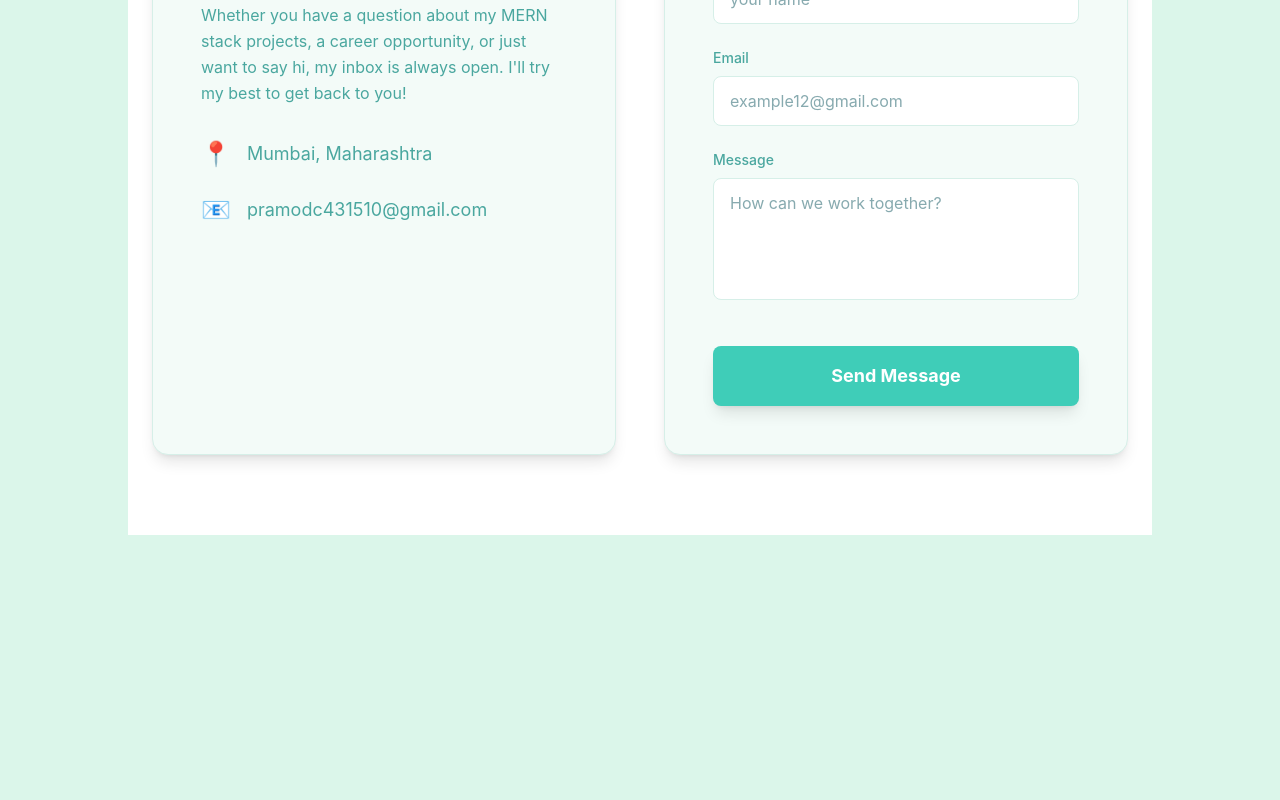
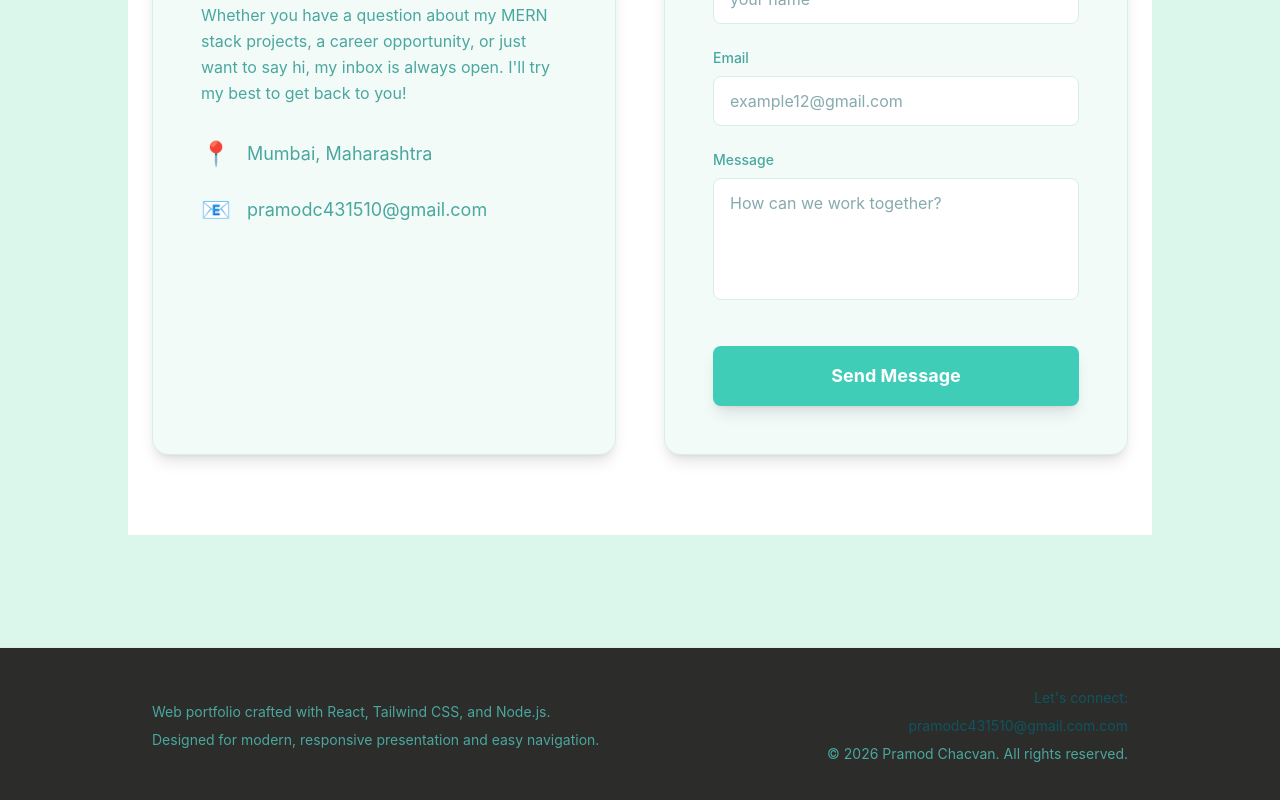
Before and after one commit to chavanpramod-ui/portfolio_frontend, a React (Vite) app: page / in a window 1280 px wide. Shown: the part 5763-6563 px from the top of the page. Before the commit the page ends 6410 px from the top, so only its background shows below. Built offline with nearby package versions, Linux system fonts and the light colour scheme.

Commit message:
new changes

```diff
--- a/index.html
+++ b/index.html
@@ -2,9 +2,9 @@
 <html lang="en">
   <head>
     <meta charset="UTF-8" />
-    <link rel="icon" type="image/png" href="man.png" />
+    <link rel="icon" type="image/png" href="#" />
     <meta name="viewport" content="width=device-width, initial-scale=1.0" />
-    <title>Pramod-Portfolio</title>
+    <title>portfolio</title>
   </head>
   <body>
     <div id="root"></div>
--- a/src/App.jsx
+++ b/src/App.jsx
@@ -7,6 +7,7 @@ import Awards from './components/Awards';
 import Education from './components/Education';
 import ProjectGallery from './components/ProjectGallery';
 import Contact from './components/Contact';
+import Footer from './components/Footer';
 
 function App() {
   const [theme, setTheme] = useState('light');
@@ -69,6 +70,8 @@ function App() {
         </div>
       </main>
 
+      <Footer />
+
       {showScrollTop && (
         <button
           onClick={() => window.scrollTo({ top: 0, behavior: 'smooth' })}
--- /dev/null
+++ b/src/components/Footer.jsx
@@ -0,0 +1,20 @@
+function Footer() {
+  return (
+    <footer className="border-t border-[var(--border)] bg-[#2C2C2A] text-[var(--muted)]">
+      <div className="mx-auto flex max-w-5xl flex-col gap-6 px-6 py-10 sm:flex-row sm:items-center sm:justify-between">
+        <div className="space-y-2">
+          <p className="text-sm">Web portfolio crafted with React, Tailwind CSS, and Node.js.</p>
+          <p className="text-sm">Designed for modern, responsive presentation and easy navigation.</p>
+        </div>
+
+        <div className="space-y-2 text-sm text-[var(--text)] sm:text-right">
+          <p>Let's connect:</p>
+          <p>pramodc431510@gmail.com.com</p>
+          <p className="text-[var(--muted)]">© {new Date().getFullYear()} Pramod Chacvan. All rights reserved.</p>
+        </div>
+      </div>
+    </footer>
+  );
+}
+
+export default Footer;
```
Also changed, not shown: src/components/Header.jsx (line endings or trailing spaces).
